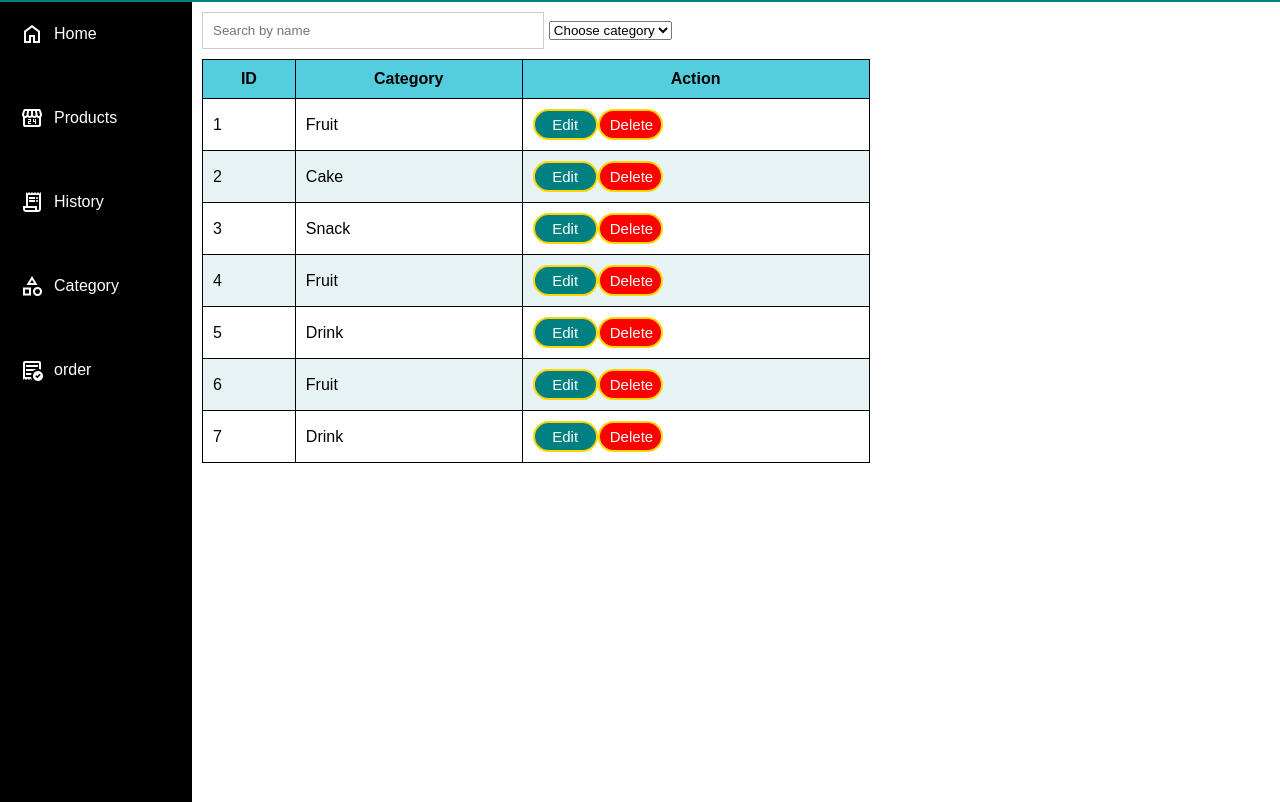
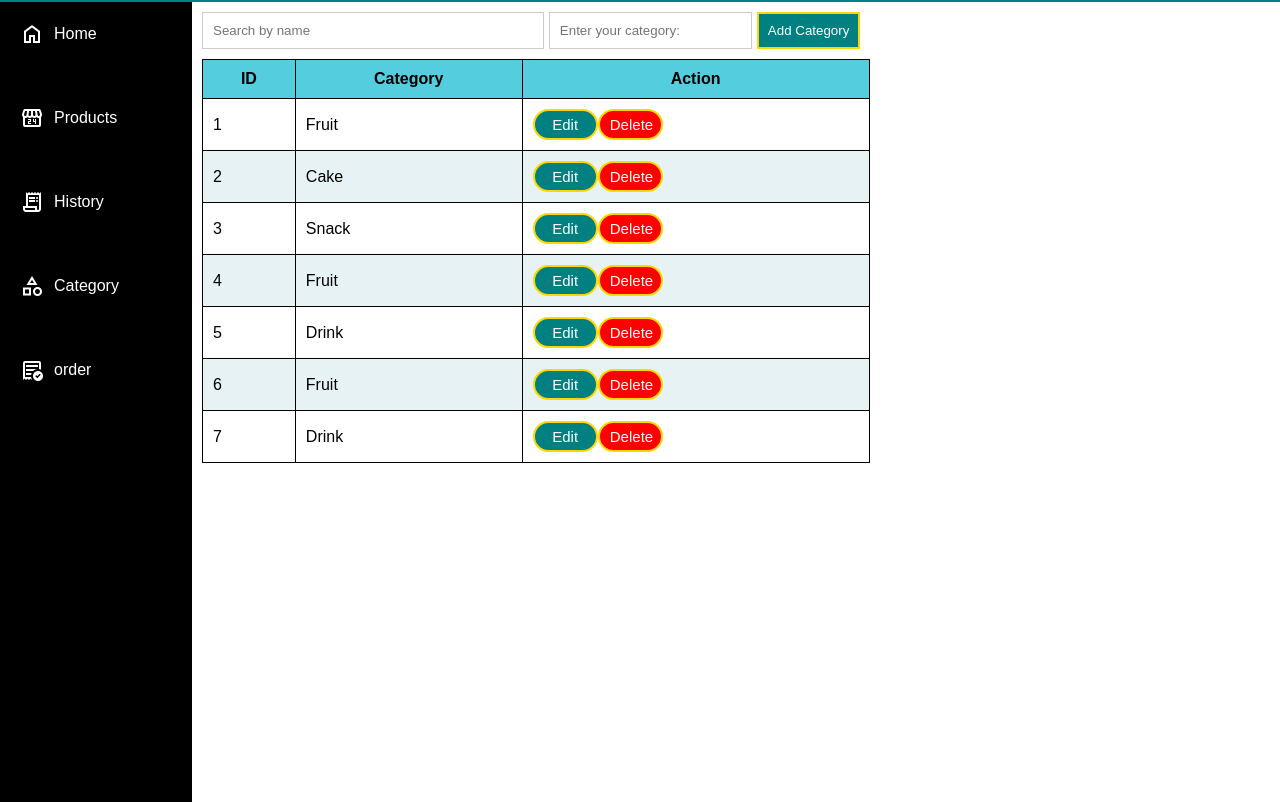
Before and after one commit to dynaphung/POS-SYSTEM-C7, a plain HTML site: page pages/category.html in a window 1280 px wide. Shown: the part 62-864 px from the top of the page. Drawn offline with nearby package versions, Linux system fonts and the light colour scheme.

Commit message:
#6 update input on page category

```diff
--- a/pages/category.html
+++ b/pages/category.html
@@ -57,13 +57,8 @@
     <div class="sidebar-right">
       <div class="header">
         <input type="text" placeholder="Search by name" id="search">
-        <select name="" id="selecter">
-          <option value="" selected disabled>Choose category</option>
-          <option value="fruit">Fruit</option>
-          <option value="drink">Drink</option>
-          <option value="cake">Cake</option>
-          <option value="snack">Snack</option>
-        </select>
+        <input type="add" placeholder="Enter your category:" id="add">
+        <button>Add Category</button>
       </div>
       <div class="user-list">
         <table>
```
